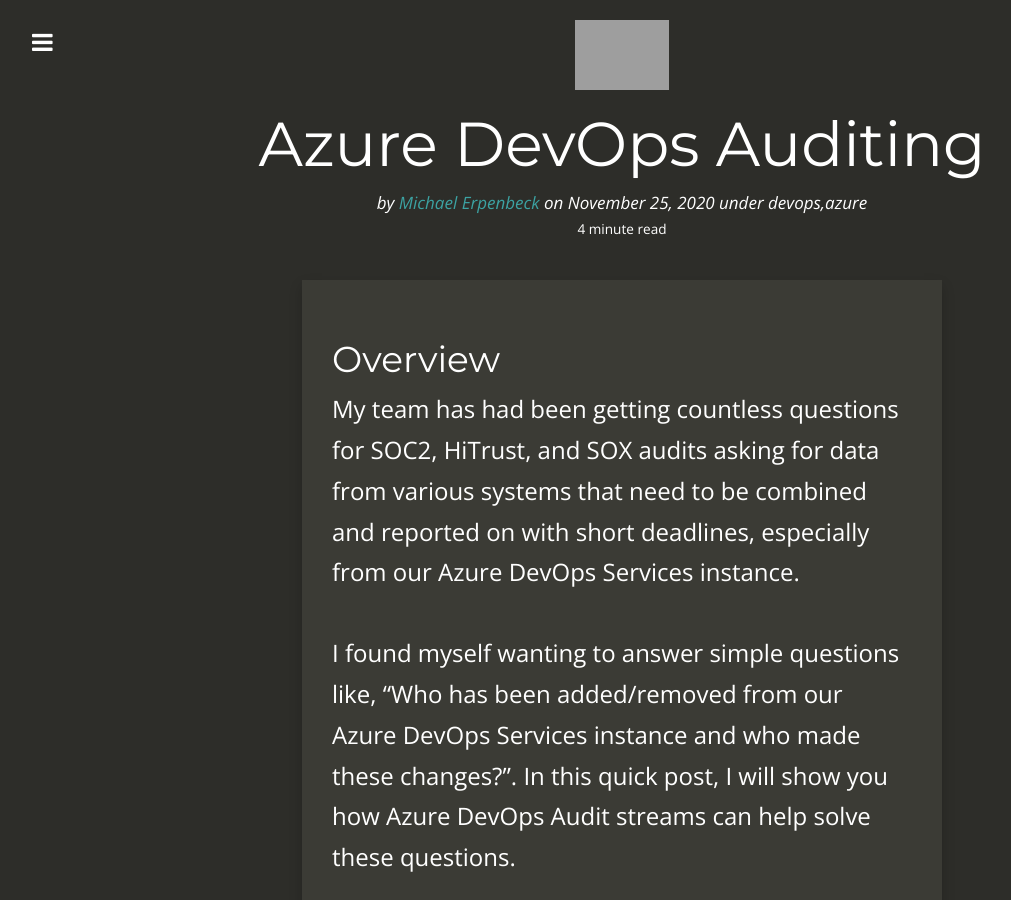
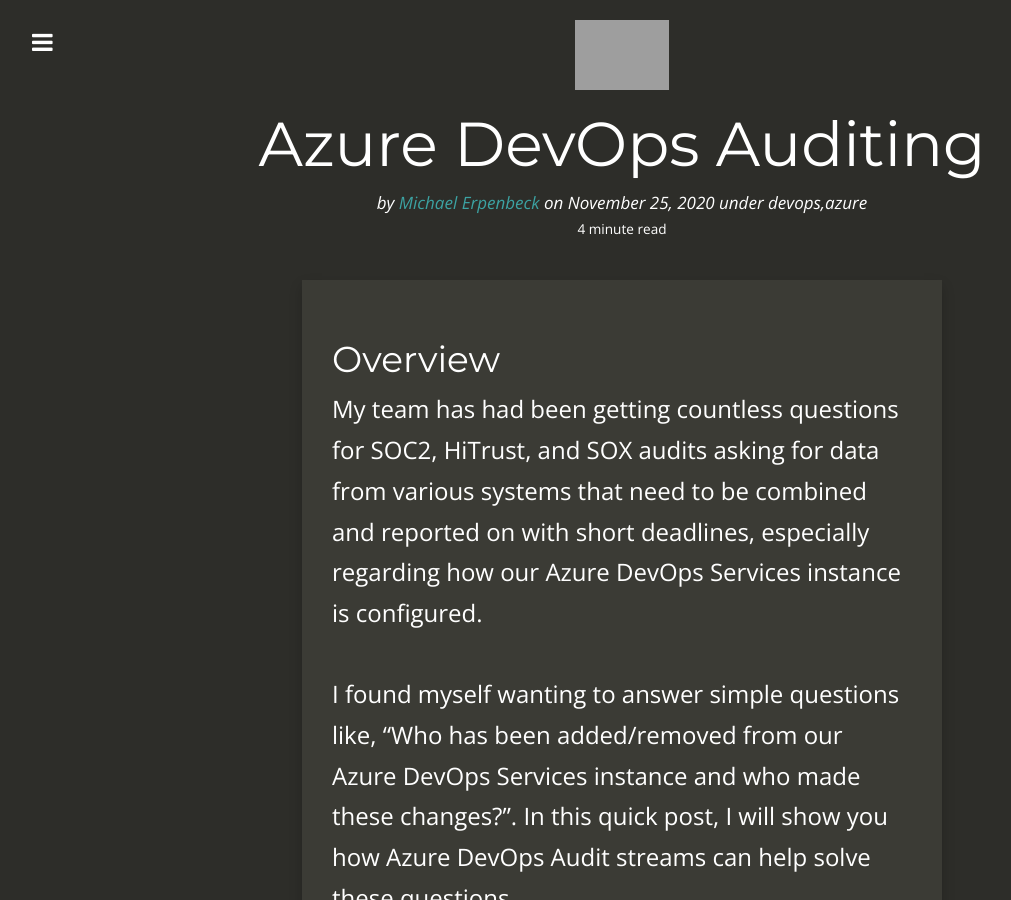
Before and after one commit to GitMje/gitmje.github.io, a Jekyll site: the page built from _posts/2020-11-25-ado-auditing.md, in a window 1280 px wide and 900 px high. Shown: the whole window, without its empty margins (18-1029 px from the left). Built offline with Jekyll 4.4.1, drawn with Linux system fonts in a browser that asks for light colours; nearby versions of some CDN libraries; grey boxes are pictures that could not be loaded.

Commit message:
Fix wording

```diff
--- a/_posts/2020-11-25-ado-auditing.md
+++ b/_posts/2020-11-25-ado-auditing.md
@@ -13,7 +13,7 @@ tags:
 
 ## Overview ##
 
-My team has had been getting countless questions for SOC2, HiTrust, and SOX audits asking for data from various systems that need to be combined and reported on with short deadlines, especially from our Azure DevOps Services instance.
+My team has had been getting countless questions for SOC2, HiTrust, and SOX audits asking for data from various systems that need to be combined and reported on with short deadlines, especially regarding how our Azure DevOps Services instance is configured.
 
 I found myself wanting to answer simple questions like, "Who has been added/removed from our Azure DevOps Services instance and who made these changes?".  In this quick post, I will show you how Azure DevOps Audit streams can help solve these questions.
 
```
